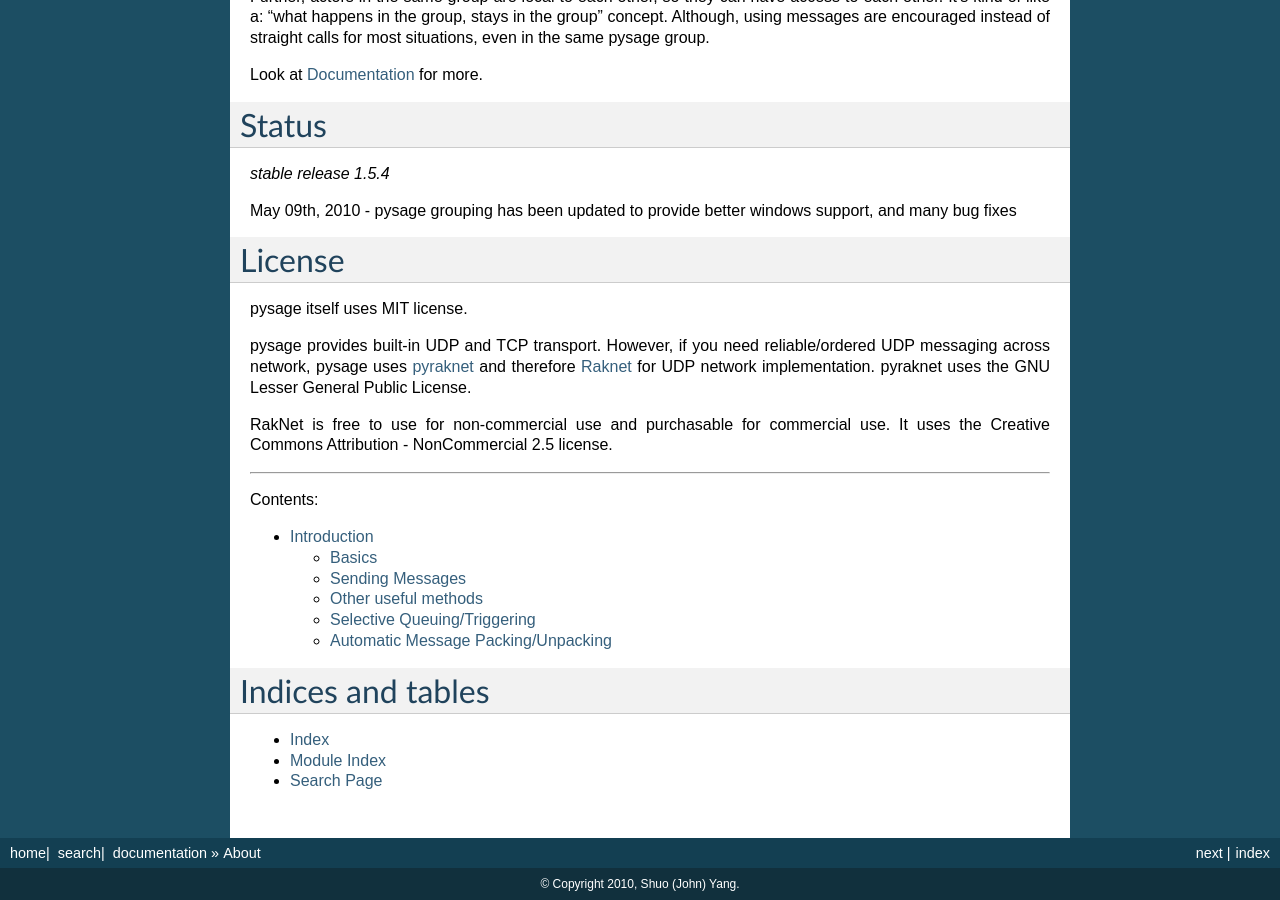
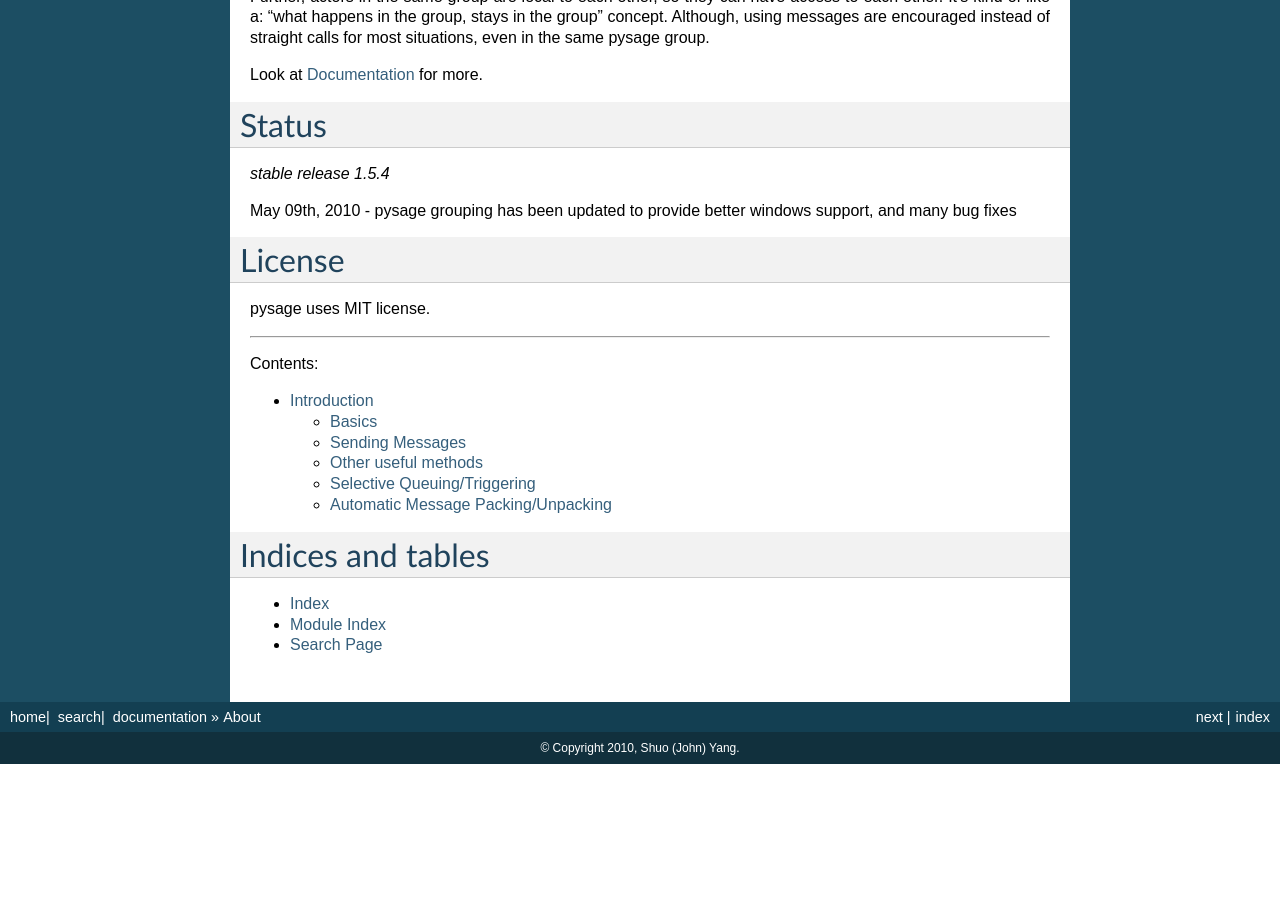
Before and after one commit to realtime-system/pysage, a Sphinx documentation site: the page built from docs/index.rst, in a window 1280 px wide and 900 px high, scrolled down 1134 px. Built offline with Sphinx 7.4.7, drawn with Linux system fonts in a browser that asks for light colours; pages that are not in the unit, such as notebooks, are missing from menus; after the commit the page ends 1898 px from its top, so only the background shows below that.

Commit message:
changes to documentation

```diff
--- a/docs/contents.rst
+++ b/docs/contents.rst
@@ -1,6 +1,6 @@
 .. _contents:
 
-Pysage documentation contents
+Documentation
 =============================
 
 .. toctree::
--- a/docs/index.rst
+++ b/docs/index.rst
@@ -65,11 +65,7 @@ May 09th, 2010 - pysage grouping has been updated to provide better windows supp
 
 License
 =======
-pysage itself uses MIT license.
-
-pysage provides built-in UDP and TCP transport.  However, if you need reliable/ordered UDP messaging across network, pysage uses `pyraknet <http://pyraknet.slowchop.com/ pyraknet>`_ and therefore `Raknet <http://www.jenkinssoftware.com/>`_ for UDP network implementation.  pyraknet uses the GNU Lesser General Public License.
-
-RakNet is free to use for non-commercial use and purchasable for commercial use. It uses the Creative Commons Attribution - NonCommercial 2.5 license.
+pysage uses MIT license.
 
 ==================================
 
```
